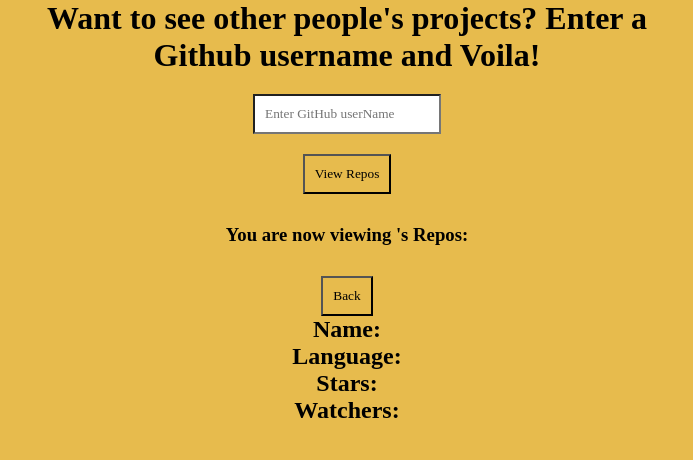
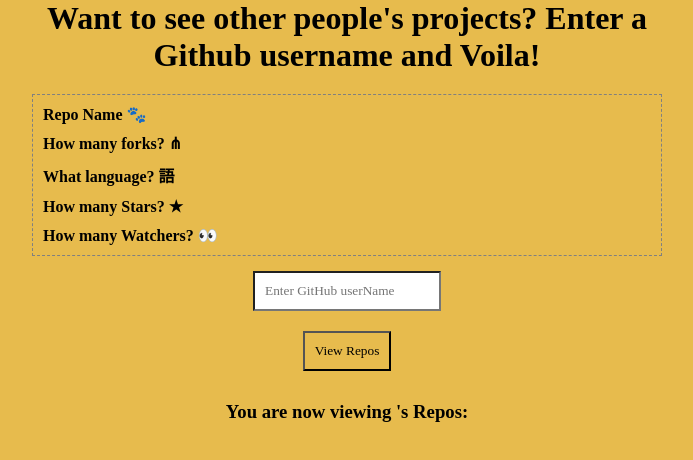
Before and after one commit to peterlydev/Github-Challenge, a React (Create React App) app: page / in a window 1280 px wide. Shown: the top 460 px of the page, without its empty margins (293-986 px from the left). Built offline with nearby package versions, Linux system fonts and the light colour scheme; a web font is replaced by a local one.

Commit message:
Updated version of the app

```diff
--- a/src/App.css
+++ b/src/App.css
@@ -52,13 +52,27 @@
   background-color: silver;
 }
 
-h3{
+h3, .repo-details-container{
   margin: 15px;
 }
 
 hr{
   background-color: black;
   margin: 20px;
+}
+
+.repo-details-container{
+  font-weight: bold;
+  border: 1px dashed gray;
+}
+
+.details-row{
+  margin: 10px;
+  text-align: left;
+}
+
+.details-row .value{
+  float:right;
 }
 
 
--- a/src/App.js
+++ b/src/App.js
@@ -6,7 +6,6 @@
     <div className="App">
     <h1>Want to see other people's projects? Enter a Github username and Voila!</h1>
     <RepoPage />
-
     </div>
   );
 }
--- a/src/components/RepoDetails.js
+++ b/src/components/RepoDetails.js
@@ -1,18 +1,40 @@
 import React from 'react';
-import { useNavigate } from 'react-router-dom';
 
-const RepoDetails = (details) => {
+import '../App.css'
 
+export default function RepoDetails({details, loading}) {
+
+
+    if (loading) {
+        return (
+            <h1 className="loader">Loading... </h1>
+        )
+    }
     return (
-        <div className="repo-details">
-        <button>Back</button>
-        <h2> Name: {details.name}</h2>
-        <h2> Language: {details.language}</h2>
-        <h2> Stars: {details.stargazers_count}</h2>
-        <h2> Watchers: {details.watchers_count}</h2>
+        <div className="repo-details-container">
+            <div className="details-row">
+                <label className="label">Repo Name
+                &#128062;</label>
+                <span className="value">{details.name}</span>
+            </div>
+            <div className="details-row">
+                <label className="label">How many forks? &#8916; </label>
+                <span className="value">{details.forks}</span>
+            </div>
+            <div className="details-row">
+                <label className="label">What language? &#35486;</label>
+                <span className="value">{details.language}</span>
+            </div>
+            <div className="details-row">
+                <label className="label">How many Stars? &#9733;</label>
+                <span className="value">{details.stargazers_count}</span>
+            </div>
+            <div className="details-row">
+                <label className="label">How many Watchers? &#128064;</label>
+                <span className="value">{details.watchers_count}</span>
+            </div>
 
-    </div>
+        </div>
     )
-}
 
-export default RepoDetails
+    }
--- a/src/components/RepoPage.js
+++ b/src/components/RepoPage.js
@@ -9,7 +9,6 @@
     const [username, setUsername] = useState('');
     const [isPending, setIsPending] = useState(false);
     const [repos, setRepos] = useState([]);
-
     const [details, setDetails] = useState({});
     const [loadingDetails, setLoadingDetails] = useState(false);
 
@@ -18,7 +17,7 @@
         setRepos([]);
         setDetails({});
 
-    }, []);
+    }, [username]);
 
     //-- Defining functions when submitting Github names //
 
@@ -39,7 +38,7 @@
             setIsPending(false);
             //setRepos will show the data fetched
             setRepos(res.data);
-            console.log(res.data)
+            // console.log(res.data)
         });
     }
 
@@ -75,6 +74,7 @@
 
     return (
         <div className='page'>
+        <RepoDetails details={details} loading={loadingDetails} />
             <form className='form'>
                 <input
                 className='input' value={username} onChange={e => {setUsername(e.target.value)}} placeholder='Enter GitHub userName'/>
@@ -83,8 +83,6 @@
                 <div className='results'>
                 <h3 className="repo-heading">You are now viewing {username}'s Repos:</h3> {repos.map(renderRows)}
                     </div>
-
-                    <RepoDetails details={details} loading={loadingDetails} />
                 </div>
     )
 };
```
